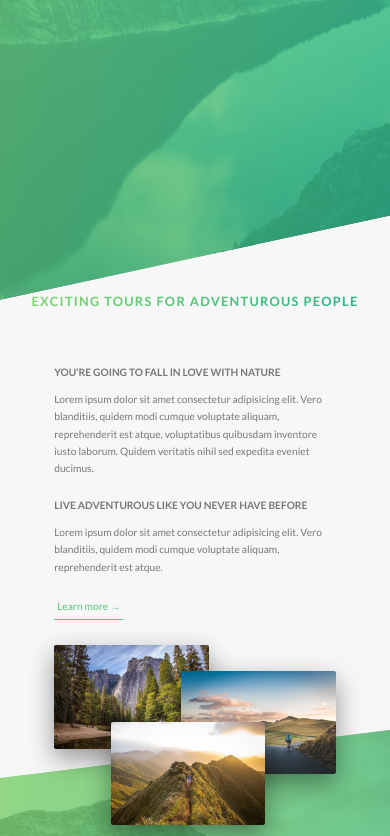
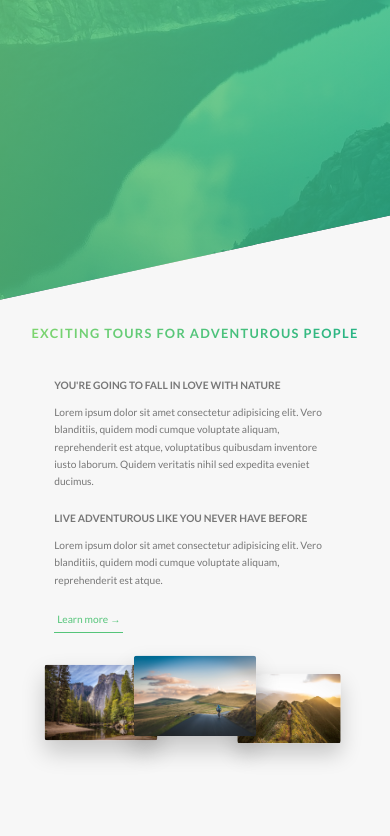
Before and after one commit to harrf815/natours, a website: page index.html in a window 390 px wide. Shown: the part 502-1338 px from the top of the page. Drawn offline with Linux system fonts and the light colour scheme.

Commit message:
add responsive to about, feature, heading

```diff
--- a/sass/base/_utilities.scss
+++ b/sass/base/_utilities.scss
@@ -5,9 +5,17 @@
 
 .u-margin-bottom-big {
     margin-bottom: 8rem !important;
+
+    @include respond(tab-port) {
+        margin-bottom: 5rem !important;
+    }
 }
 .u-margin-bottom-medium {
     margin-bottom: 4rem !important;
+
+    @include respond(tab-port) {
+        margin-bottom: 3rem !important;
+    }
 }
 .u-margin-bottom-small {
     margin-bottom: 1.5rem !important;
--- a/sass/components/_composition.scss
+++ b/sass/components/_composition.scss
@@ -11,19 +11,43 @@
         transition: all .2s;
         outline-offset: 2rem;
 
+        @include respond(tab-port) {
+            float: left;
+            position: relative;
+            width: 33.333333%;
+            box-shadow: 0 1.5rem 3rem rgba($color-black, .2);
+        }
+
         &--p1 {
             left: 0;
             top: -2rem;
+
+            @include respond(tab-port) {
+                top: 0;
+                transform: scale(1.2);
+            }
         }
 
         &--p2 {
             right: 0;
             top: 2rem;
+
+            @include respond(tab-port) {
+                top: -1rem;
+                transform: scale(1.3);
+                z-index: 100;
+            }
         }
 
         &--p3 {
             left: 20%;
             top: 10rem;
+
+            @include respond(tab-port) {
+                top: 1rem;
+                left: 0;
+                transform: scale(1.1);
+            }
         }
 
         &:hover {
--- a/sass/components/_feature-box.scss
+++ b/sass/components/_feature-box.scss
@@ -8,6 +8,11 @@
     box-shadow: 0 1.5rem 4rem rgba($color-black, .15);
     transition: transform .3s;
 
+    @include respond(tab-port) {
+        padding: 2rem;
+
+    }
+
     &__icon {
         font-size: 6rem;
         margin-bottom: .5rem;
@@ -15,6 +20,10 @@
         -webkit-background-clip: text;
         color: transparent;
 
+        @include respond(tab-port) {
+           margin-bottom: 0;
+        }
+
     }
 
     &:hover {
--- a/sass/layout/_footer.scss
+++ b/sass/layout/_footer.scss
@@ -13,6 +13,10 @@
     &__logo-box {
         text-align: center;
         margin-bottom: 8rem;
+
+        @include respond(tab-port) {
+            margin-bottom: 6rem;
+        }
     }
 
     &__logo {
--- a/sass/pages/_home.scss
+++ b/sass/pages/_home.scss
@@ -3,6 +3,14 @@
     background-color: $color-grey-light-1;
     padding: 25rem 0;
     margin-top: -20vh;
+
+    @include respond(tab-port) {
+        padding: 20rem 0;
+    }
+
+    @include respond(phone) {
+        padding: 30rem 0;
+    }
 }
 
 .section-features {
@@ -20,17 +28,33 @@
     & > * {
         transform: skewY(7deg);
     }
+
+     @include respond(tab-port) {
+        padding: 15rem 0;
+    }
+
+    @include respond(phone) {
+        padding: 25rem 0;
+    }
 }
 
 .section-tours {
     background-color: $color-grey-light-1;
     padding: 25rem 0 15rem 0;
     margin-top: -10rem;
+
+     @include respond(tab-port) {
+        padding: 20rem 0 10rem 0;
+    }
 }
 
 .section-stories {
     padding: 15rem 0;
     position: relative;
+
+     @include respond(tab-port) {
+        padding: 10rem 0;
+    }
 }
 
 .section-book {
```
Also changed, not shown: css/style.css.
